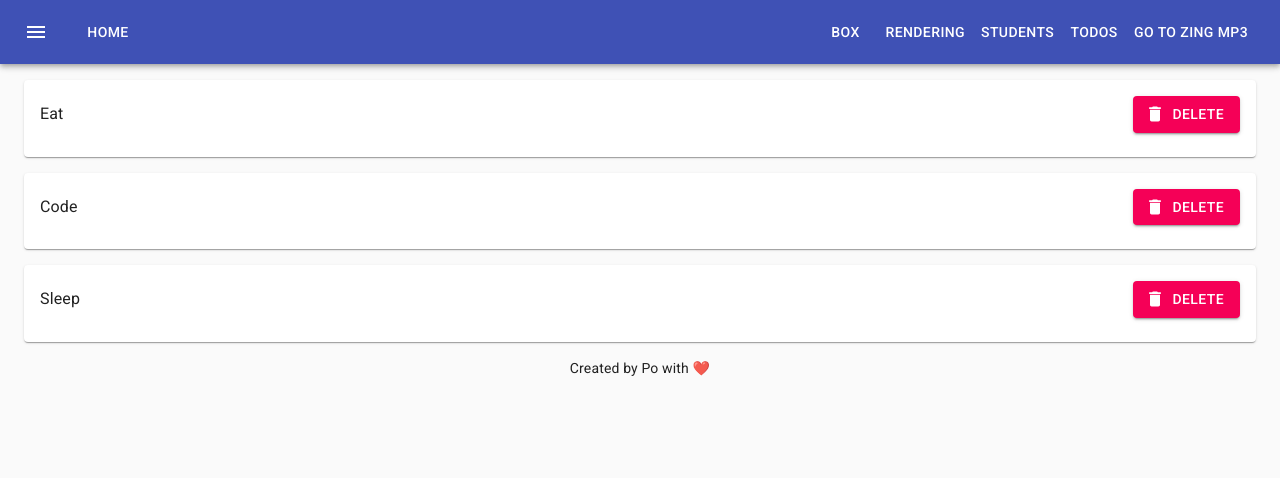
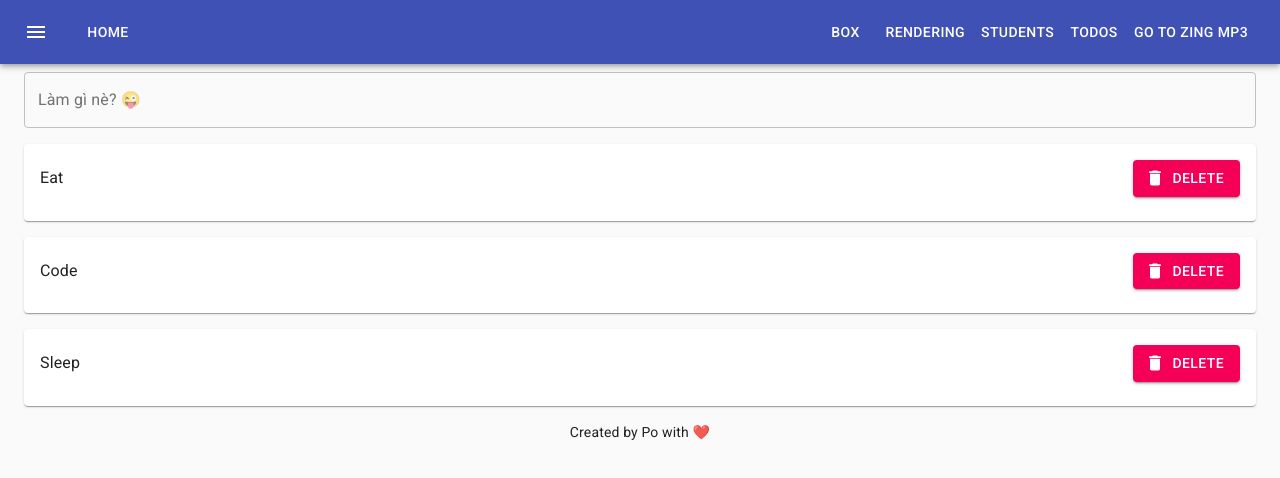
Before and after one commit to paulnguyen-mn/react-labs, a React (Create React App) app: page /todos in a window 1280 px wide. Shown: the top 478 px of the page. Built offline with nearby package versions, Linux system fonts and the light colour scheme.

Commit message:
10 - TodoForm

```diff
--- a/jsconfig.json
+++ b/jsconfig.json
@@ -2,7 +2,8 @@
   "compilerOptions": {
     "moduleResolution": "node",
     "module": "es6",
-    "target": "es6"
+    "target": "es6",
+    "baseUrl": "./src"
   },
   "include": ["src/**/*"]
 }
--- a/package.json
+++ b/package.json
@@ -44,5 +44,8 @@
       "last 1 firefox version",
       "last 1 safari version"
     ]
+  },
+  "devDependencies": {
+    "@hookform/devtools": "^2.2.1"
   }
 }
--- /dev/null
+++ b/src/components/FormFields/InputField.jsx
@@ -0,0 +1,62 @@
+import React from 'react';
+import PropTypes from 'prop-types';
+import { Box, TextField } from '@material-ui/core';
+import { Controller } from 'react-hook-form';
+
+InputField.propTypes = {
+  name: PropTypes.string.isRequired,
+  form: PropTypes.object.isRequired,
+
+  label: PropTypes.string,
+  disabled: PropTypes.bool,
+};
+
+InputField.defaultProps = {
+  label: '',
+  disabled: false,
+};
+
+function InputField(props) {
+  const { name, label, form, disabled } = props;
+  const { errors } = form;
+  console.log({ errors });
+  const errorMessage = errors[name]?.message;
+  const hasError = !!errorMessage;
+
+  return (
+    <Box mt={1} mb={2}>
+      {/* <Controller
+        name={name}
+        control={form.control}
+        as={TextField}
+        fullWidth
+        label={label}
+        disabled={disabled}
+        variant="outlined"
+      /> */}
+
+      <Controller
+        name={name}
+        control={form.control}
+        render={({ value, onChange, onBlur }) => (
+          <TextField
+            fullWidth
+            type="text"
+            name={name}
+            value={value}
+            // onChange={(e) => onChange(e.target.value.toUpperCase())}
+            onChange={onChange}
+            onBlur={onBlur}
+            label={label}
+            disabled={disabled}
+            variant="outlined"
+            error={hasError}
+            helperText={errorMessage}
+          />
+        )}
+      />
+    </Box>
+  );
+}
+
+export default InputField;
--- /dev/null
+++ b/src/features/Todo/components/TodoForm/index.jsx
@@ -0,0 +1,43 @@
+import { yupResolver } from '@hookform/resolvers/yup';
+import InputField from 'components/FormFields/InputField';
+import PropTypes from 'prop-types';
+import React from 'react';
+import { useForm } from 'react-hook-form';
+import * as yup from 'yup';
+
+TodoForm.propTypes = {
+  onSubmit: PropTypes.func.isRequired,
+};
+
+function TodoForm({ onSubmit }) {
+  const schema = yup.object().shape({
+    value: yup.string().required('Ê, nhập đi!!! :P '),
+  });
+
+  const form = useForm({
+    mode: 'onSubmit',
+    defaultValues: {
+      value: '',
+      title: '',
+    },
+    resolver: yupResolver(schema),
+  });
+
+  const handleFormSubmit = (values) => {
+    console.log('Form Submit', values);
+
+    if (onSubmit) {
+      onSubmit(values);
+
+      form.reset();
+    }
+  };
+
+  return (
+    <form noValidate autoComplete="off" onSubmit={form.handleSubmit(handleFormSubmit)}>
+      <InputField name="value" label="Làm gì nè? 😜" form={form} />
+    </form>
+  );
+}
+
+export default TodoForm;
--- a/src/features/Todo/index.jsx
+++ b/src/features/Todo/index.jsx
@@ -1,5 +1,6 @@
 import { Container } from '@material-ui/core';
 import React, { useState } from 'react';
+import TodoForm from './components/TodoForm';
 import TodoList from './components/TodoList';
 
 TodoFeature.propTypes = {};
@@ -30,6 +31,7 @@ function TodoFeature(props) {
 
   return (
     <Container fixed>
+      <TodoForm onSubmit={handleFormSubmit} />
       <TodoList todoList={todoList} onRemove={handleRemoveClick} />
     </Container>
   );
```
Also changed, not shown: 1 other file (tests, documents, lock files or other folders).
